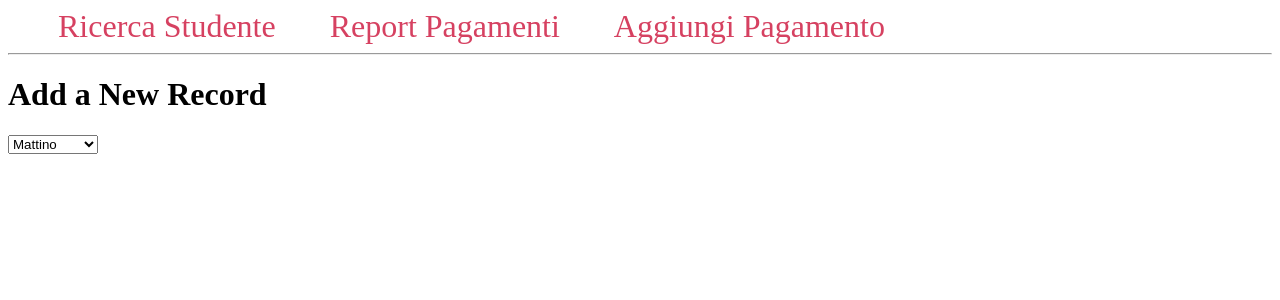
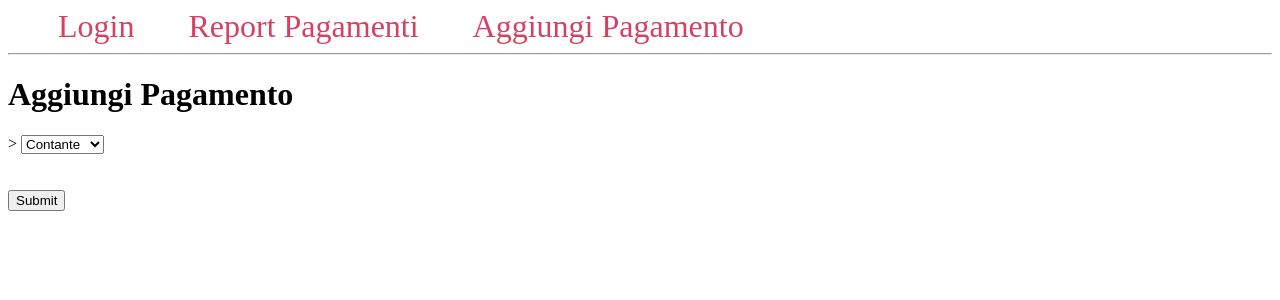
Before and after one commit to lukamath/Web-Cash, a Flask app: template templates/payment.html in a window 1280 px wide. Shown: the top 300 px of the page. Run offline with Flask 2, Linux system fonts and the light colour scheme; the template is opened without the code that fills it, so the values that code supplies are empty.

Commit message:
Draft Base with 2 test page

```diff
--- a/application.py
+++ b/application.py
@@ -38,3 +38,7 @@ class Customer(db.Model):
 @app.route('/')
 def index():
 	return render_template('index.html')
+
+@app.route('/payment')
+def add_payment():
+	return render_template('payment.html')
--- a/templates/base.html
+++ b/templates/base.html
@@ -43,9 +43,9 @@
 </head>
 <body>
     <nav>
-        <a href="{{ url_for('get_courses') }}">Ricerca Studente</a>
+        <a href="{{ url_for('index') }}">Login</a>
         <a href="#">Report Pagamenti</a>
-        <a href="{{ url_for('add_course') }}">Aggiungi Pagamento</a>
+        <a href="{{ url_for('add_payment') }}">Aggiungi Pagamento</a>
     </nav>
     <hr>
     <div class="content">
--- a/templates/payment.html
+++ b/templates/payment.html
@@ -2,12 +2,16 @@
 
 {% block content %}
 
-<h1>{% block title %} Add a New Record {% endblock %}</h1>
+<h1>{% block title %} Aggiungi Pagamento {% endblock %}</h1>
 
-        <select name="time_course" id="time_course">
-            <option value="Mattino">Mattino</option>
-            <option value="Pomeriggio">Pomeriggio</option>
-            <option value="Sera">Sera</option>
+<form method="post">>
+        <select name="metodo di pagamento" id="payment-method">
+            <option value="Contante">Contante</option>
+            <option value="Bancomat">Bancomat</option>
+            <option value="Visa">Visa</option>
         </select>
-        <br><br>
+        <br><br><br>
+        <button type="submit">Submit</button>
+</form>
+
 {% endblock %}
```
